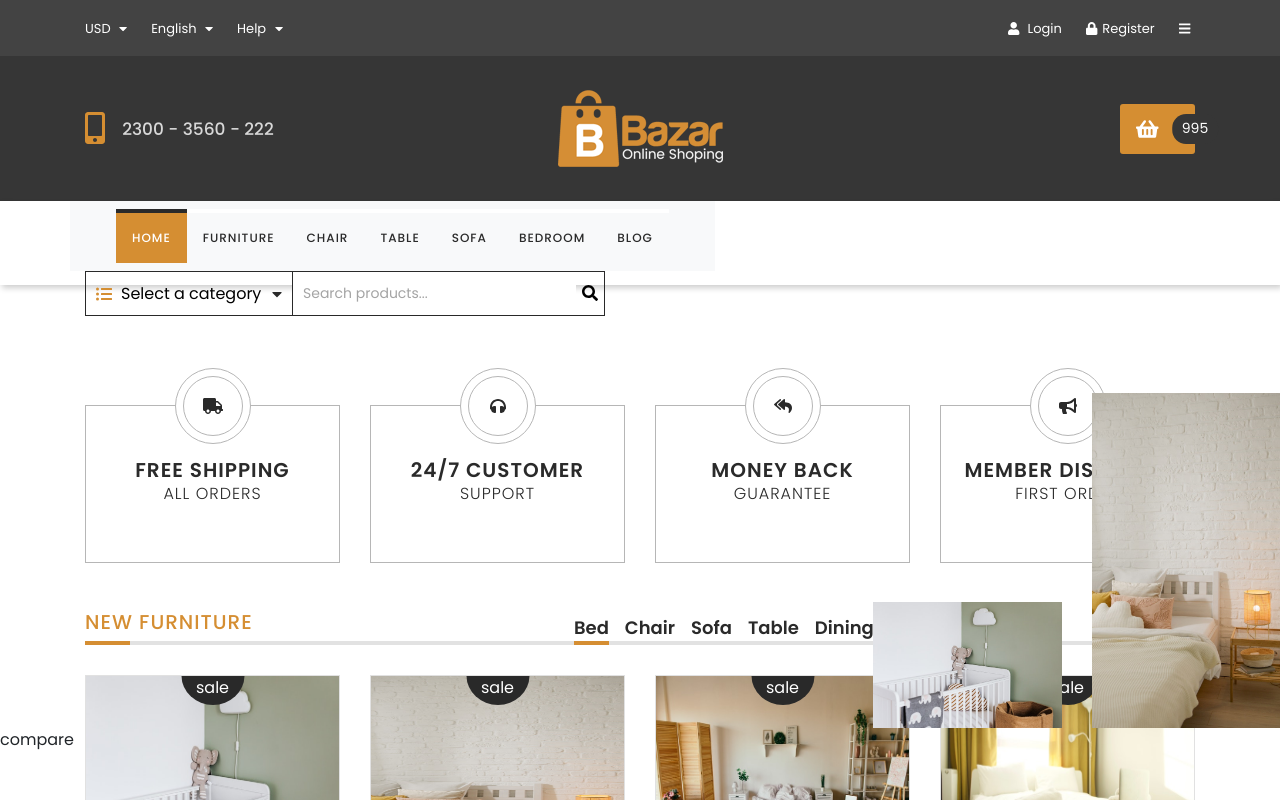
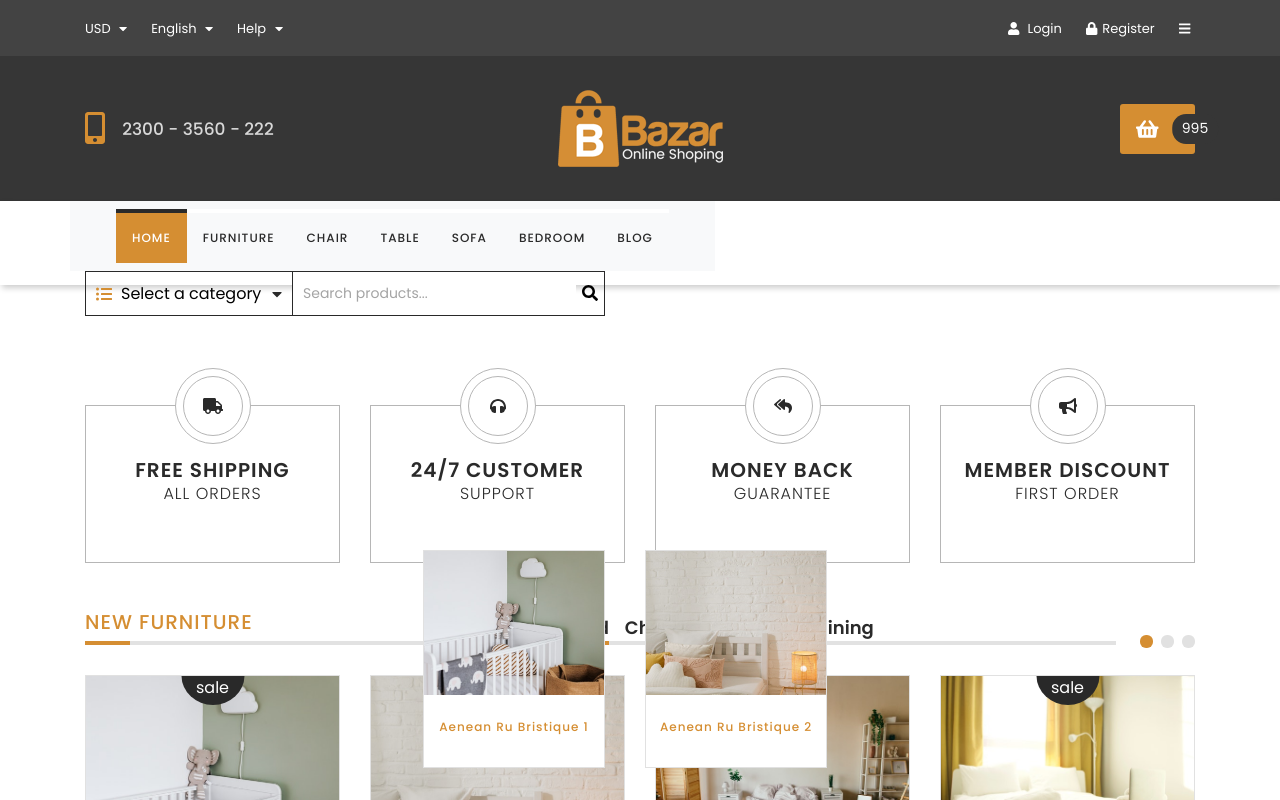
Before and after one commit to kamilwilk95/wdp-2206-02, a React (Create React App) app: page / in a window 1280 px wide. Shown: the top 800 px of the page. Built offline with nearby package versions, Linux system fonts and the light colour scheme.

Commit message:
Add WIP styles to the CompareProducts.js

```diff
--- a/src/components/common/ProductBox/ProductBox.module.scss
+++ b/src/components/common/ProductBox/ProductBox.module.scss
@@ -20,7 +20,7 @@
 
     .images {
       position: absolute;
-      size: cover;
+      object-fit: cover;
       padding: 0;
       top: 0;
       left: 0;
--- a/src/components/features/CompareProducts/CompareProducts.js
+++ b/src/components/features/CompareProducts/CompareProducts.js
@@ -8,19 +8,23 @@ const CompareProducts = () => {
   const compare = useSelector(state => getCompare(state));
 
   return (
-    <div className={styles.root}>
-      <div className='row align-items-end justify-content-end'>
-        {compare.map(product => (
-          <div key={product.id} className={'col-2' + ' ' + styles.photo}>
+    <div
+      className={'row align-items-end justify-content-center' + ' ' + styles.wrapper}
+    >
+      {compare.map(product => (
+        <div className={styles.box} key={product.id}>
+          <div className={'col-3' + ' ' + styles.photo}>
             <img
               src={product.image}
               alt={product.category + ' ' + product.name}
               className={styles.image}
             ></img>
           </div>
-        ))}
-      </div>
-      <p>compare</p>
+          <div className={styles.content}>
+            <h5>{product.name}</h5>
+          </div>
+        </div>
+      ))}
     </div>
   );
 };
--- a/src/components/features/CompareProducts/CompareProducts.module.scss
+++ b/src/components/features/CompareProducts/CompareProducts.module.scss
@@ -1,19 +1,44 @@
 @import "../../../styles/settings.scss";
 
-.root {
+.wrapper {
   position: fixed;
   bottom: 0;
-  right: 0;
   margin-bottom: 2rem;
   z-index: 999;
+  width: 100%;
 
-  .photo {
-    .image {
-      top: 0;
-      left: 0;
+  .box {
+    background-color: $background-white;
+    border: 1px solid $product-box-border-color;
+    margin: 0 20px;
+
+    .content {
+      text-align: center;
+      padding: 20px 0;
+
+      h5 {
+        color: $primary;
+        font-size: 12px;
+        line-height: 24px;
+        letter-spacing: 1px;
+      }
+    }
+
+    .photo {
+      height: 100%;
       width: 100%;
-      height: auto;
-      object-fit: contain;
+      position: relative;
+      padding: 80% 90px 0 90px;
+
+      .image {
+        position: absolute;
+        object-fit: cover;
+
+        top: 0;
+        left: 0;
+        height: 100%;
+        width: 100%;
+      }
     }
   }
 }
--- a/src/components/features/NewFurniture/NewFurniture.js
+++ b/src/components/features/NewFurniture/NewFurniture.js
@@ -3,6 +3,7 @@ import PropTypes from 'prop-types';
 
 import styles from './NewFurniture.module.scss';
 import ProductBox from '../../common/ProductBox/ProductBox';
+import CompareProducts from '../../features/CompareProducts/CompareProducts';
 
 class NewFurniture extends React.Component {
   state = {
@@ -74,6 +75,7 @@ class NewFurniture extends React.Component {
             ))}
           </div>
         </div>
+        <CompareProducts />
       </div>
     );
   }
--- a/src/components/views/Homepage/Homepage.js
+++ b/src/components/views/Homepage/Homepage.js
@@ -5,13 +5,11 @@ import styles from './Homepage.module.scss';
 
 import FeatureBoxes from '../../features/FeatureBoxes/FeatureBoxes';
 import NewFurniture from '../../features/NewFurniture/NewFurnitureContainer';
-import CompareProducts from '../../features/CompareProducts/CompareProducts';
 
 const Homepage = () => (
   <div className={styles.root}>
     <FeatureBoxes />
     <NewFurniture />
-    <CompareProducts />
   </div>
 );
 
```
